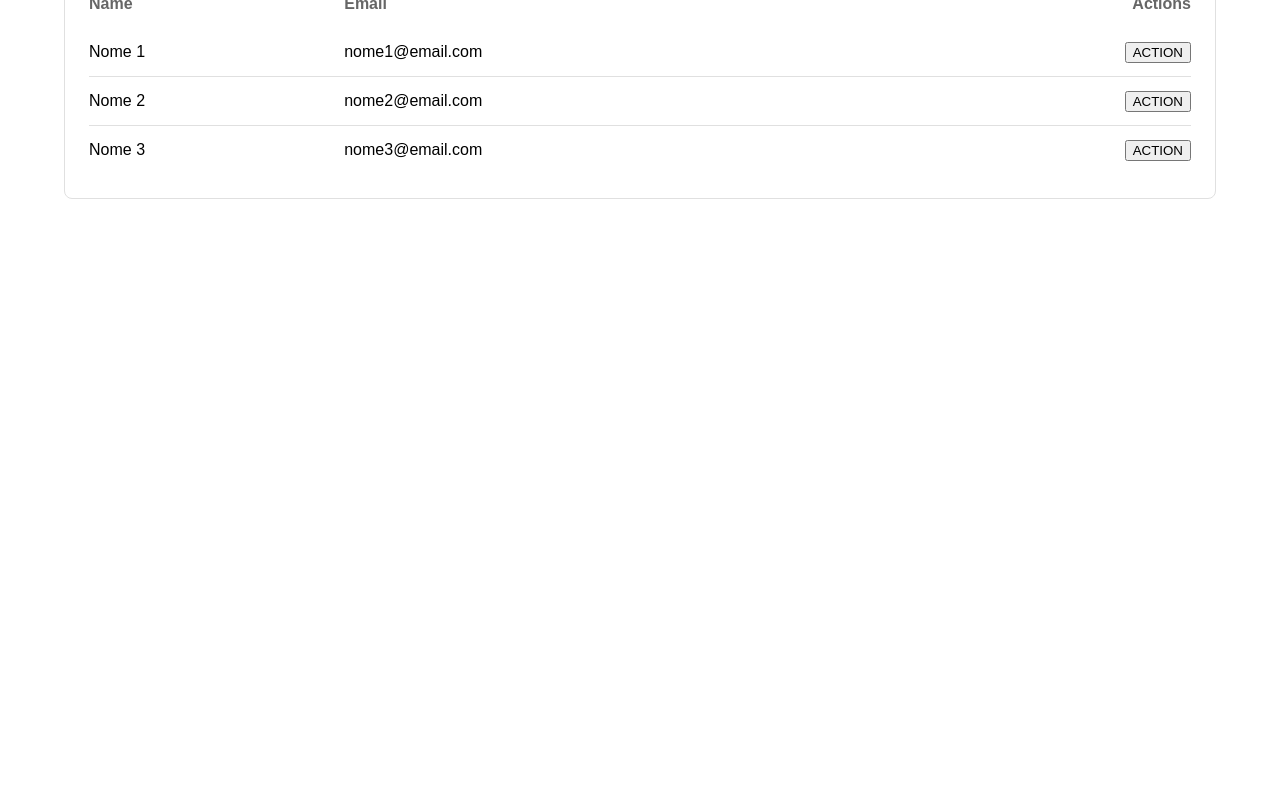
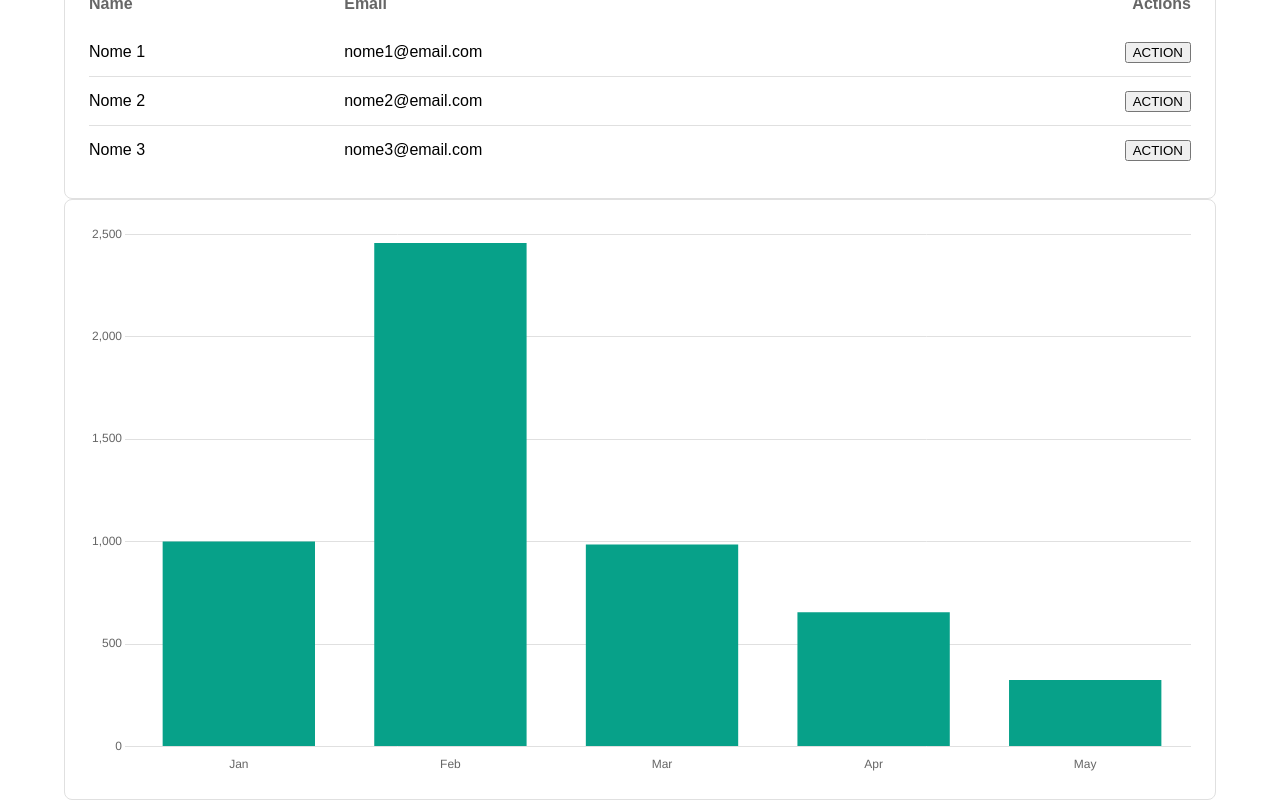
Before and after one commit to mmandy-g7/sales-dashboard, a React (Vite) app: page /home in a window 1280 px wide. Shown: the part 481-1281 px from the top of the page. Before the commit the page ends 800 px from the top, so only its background shows below. Built offline with nearby package versions, Linux system fonts and the light colour scheme; a web font is replaced by a local one.

Commit message:
Feat: Chart Component

```diff
--- a/package.json
+++ b/package.json
@@ -14,7 +14,9 @@
     "@emotion/styled": "^11.14.1",
     "@mui/material": "^9.0.1",
     "@types/react-router-dom": "^5.3.3",
+    "chart.js": "^4.5.1",
     "react": "^19.2.6",
+    "react-chartjs-2": "^5.3.1",
     "react-dom": "^19.2.6",
     "react-router-dom": "^7.17.0",
     "styled-components": "^6.4.2"
--- /dev/null
+++ b/src/components/CustomChart.tsx
@@ -0,0 +1,81 @@
+import { useTheme } from 'styled-components'
+import {
+  Chart as ChartJS,
+  CategoryScale,
+  LinearScale,
+  BarElement,
+  PointElement,
+  LineElement,
+  Title,
+  Tooltip,
+  Legend,
+} from 'chart.js'
+import { Line } from 'react-chartjs-2'
+import { Bar } from 'react-chartjs-2'
+import type { CustomChartProps } from '../types'
+
+ChartJS.register(
+  CategoryScale,
+  LinearScale,
+  BarElement,
+  PointElement,
+  LineElement,
+  Title,
+  Tooltip,
+  Legend
+)
+
+function CustomChart(props: CustomChartProps) {
+  const { data, labels, type } = props
+  const theme = useTheme()
+  const options = {
+    responsive: true,
+    scaleShowVerticalLines: false,
+    scales: {
+      x: {
+        border: {
+          display: false,
+        },
+        grid: {
+          display: false,
+        },
+        ticks: {
+          color: theme.typographies.subtitle,
+        },
+      },
+      y: {
+        border: {
+          display: false,
+        },
+        grid: {
+          color: theme.appDefaultStroke,
+        },
+        ticks: {
+          color: theme.typographies.subtitle,
+        },
+      },
+    },
+    plugins: {
+      legend: {
+        display: false,
+      },
+    },
+  }
+  const chartData = {
+    labels,
+    datasets: [
+      {
+        data: data,
+        borderColor: 'rgb(7, 161, 137)',
+        backgroundColor: 'rgb(7, 161, 137, 1)',
+      },
+    ],
+  }
+  return type === 'bar' ? (
+    <Bar options={options} data={chartData} />
+  ) : (
+    <Line options={options} data={chartData} />
+  )
+}
+
+export default CustomChart
--- a/src/components/index.ts
+++ b/src/components/index.ts
@@ -8,3 +8,4 @@
 export { default as Header } from './Header'
 export { default as AvatarsList } from './AvatarList'
 export { default as CustomTable } from './CustomTable'
+export { default as CustomChart } from './CustomChart'
--- a/src/pages/Home.tsx
+++ b/src/pages/Home.tsx
@@ -1,4 +1,10 @@
-import { AvatarsList, CardComponent, CustomTable, Header } from '../components'
+import {
+  AvatarsList,
+  CardComponent,
+  CustomTable,
+  CustomChart,
+  Header,
+} from '../components'
 import { Container } from '@mui/material'
 import { currencyConverter } from '../utils'
 
@@ -56,6 +62,13 @@
             rows={mockTableData.rows}
           />
         </CardComponent>
+        <CardComponent>
+          <CustomChart
+            labels={['Jan', 'Feb', 'Mar', 'Apr', 'May']}
+            data={[1000.12, 2456.54, 986.32, 654.89, 324.78, 1009.33]}
+            type="bar"
+          />
+        </CardComponent>
       </Container>
     </>
   )
--- /dev/null
+++ b/src/types/customChart.d.ts
@@ -0,0 +1,5 @@
+export interface CustomChartProps {
+  labels: string[]
+  data: number[]
+  type: 'line' | 'bar'
+}
--- a/src/types/index.ts
+++ b/src/types/index.ts
@@ -1,5 +1,6 @@
 export type { Theme } from './theme'
 export type { AvatarsListProps } from './avatars-list'
+export type * from './customChart'
 export type * from './formComponent'
 export type * from './typographies'
 export type * from './customTable'
```
Also changed, not shown: 1 other file (tests, documents, lock files or other folders).
